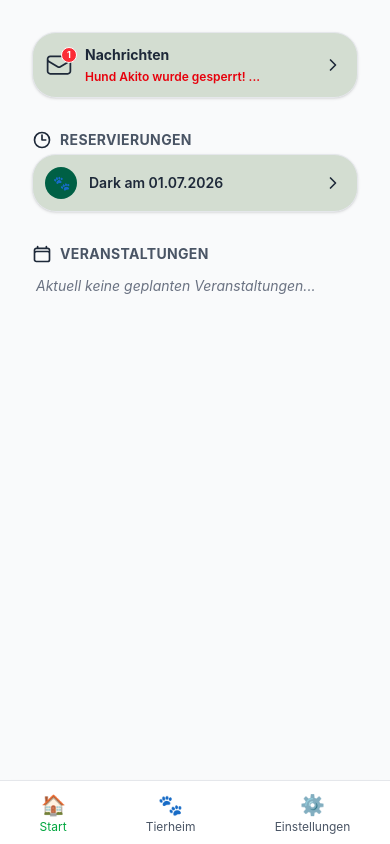
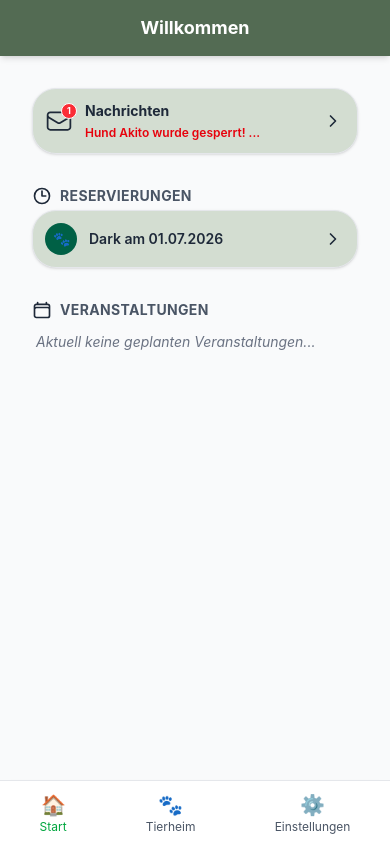
Before and after one commit to trini2006/tierheim, a Vue app: page / in a window 390 px wide. Built offline with nearby package versions, Linux system fonts and the light colour scheme.

Commit message:
layout erweitern

```diff
--- a/src/views/layout.vue
+++ b/src/views/layout.vue
@@ -2,9 +2,20 @@
   <!-- Der Hauptcontainer wird untereinander (flex-col) statt nebeneinander ausgerichtet -->
   <div class="flex flex-col min-h-screen bg-gray-50">
     <!-- ========================================================= -->
+    <!-- MOBILE TOP-BAR (NUR auf Mobile sichtbar, blendet ab md: aus) -->
+    <!-- ========================================================= -->
+    <div
+      :class="[
+        'md:hidden fixed top-0 left-0 right-0 h-14 text-white flex items-center justify-center font-bold text-lg shadow-md z-50 transition-colors duration-300',
+        isAdmin ? 'bg-[#8B2626]' : 'bg-[#536B53]',
+      ]"
+    >
+      {{ mobileTitle }}
+    </div>
+
+    <!-- ========================================================= -->
     <!-- DESKTOP & TABLET TOP-NAVIGATION (Sichtbar ab md: 768px) -->
     <!-- ========================================================= -->
-    <!-- Hintergrundfarbe wechselt dynamisch: Admin = Rot (#8B2626), Benutzer = Grün (#536B53) -->
     <nav
       :class="[
         'hidden md:flex items-center justify-between w-full text-white px-8 py-4 border-b border-gray-700 sticky top-0 z-50 shadow-md transition-colors duration-300',
@@ -48,7 +59,8 @@
     <!-- ========================================================= -->
     <!-- DER DYNAMISCHE INHALT (Für alle Bildschirmgrößen) -->
     <!-- ========================================================= -->
-    <main class="flex-grow p-4 md:p-8 max-w-7xl mx-auto w-full pb-24 md:pb-8">
+    <!-- pt-16 auf Mobile hinzugefügt, damit der Inhalt nicht unter der neuen Mobile-Top-Bar klebt -->
+    <main class="flex-grow p-4 pt-18 md:pt-8 md:p-8 max-w-7xl mx-auto w-full pb-24 md:pb-8">
       <RouterView />
     </main>
 
@@ -98,4 +110,33 @@ const route = useRoute()
 const isAdmin = computed(() => {
   return route.path.toLowerCase().includes('/admin')
 })
+
+// Berechnet die Überschrift für die mobile Top-Bar anhand der URL
+const mobileTitle = computed(() => {
+  const path = route.path.toLowerCase()
+
+  if (path.endsWith('/benachrichtigungen') || path.endsWith('/nachrichten')) {
+    return 'Nachrichten'
+  }
+  if (path.endsWith('/tierheim')) {
+    return 'Tierheim'
+  }
+  if (path.endsWith('/einstellungen')) {
+    return 'Einstellungen'
+  }
+  if (path.endsWith('/reservierungsuebersicht') || path.endsWith('/reservierungen')) {
+    return 'Reservierungsübersicht'
+  }
+
+  // Wenn der Pfad genau "/" ist (oder ein Admin-Gegenstück) -> Willkommen
+  if (path === '/' || path === '/admin') {
+    return 'Willkommen'
+  }
+
+  // Fallback, falls du dich im Buchungs-Prozess oder auf einer Detailseite befindest
+  if (path.includes('/reservieren')) return 'Reservierung'
+  if (path.includes('/hund/')) return 'Details'
+
+  return 'Tierheim Weiden'
+})
 </script>
```
